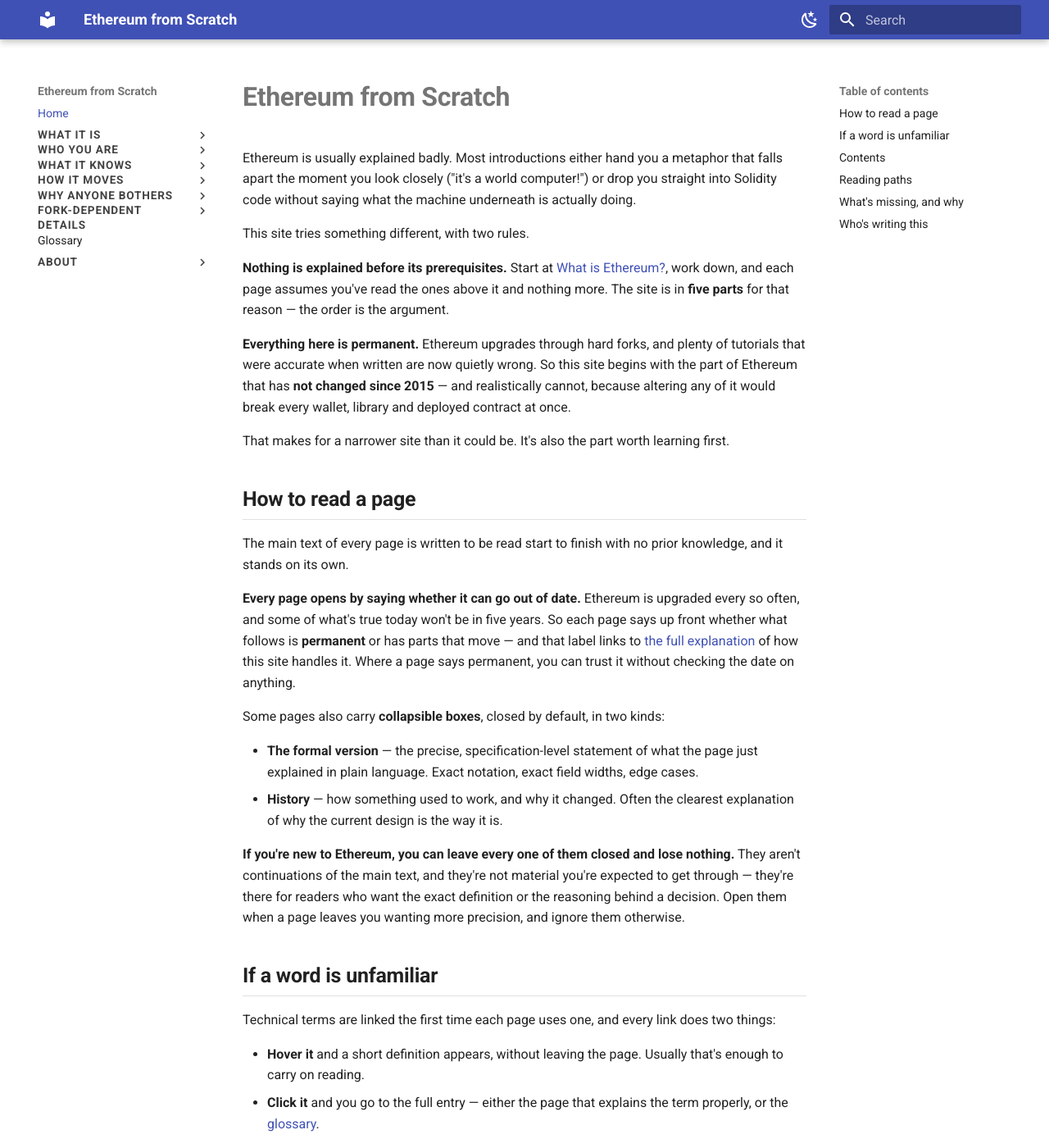
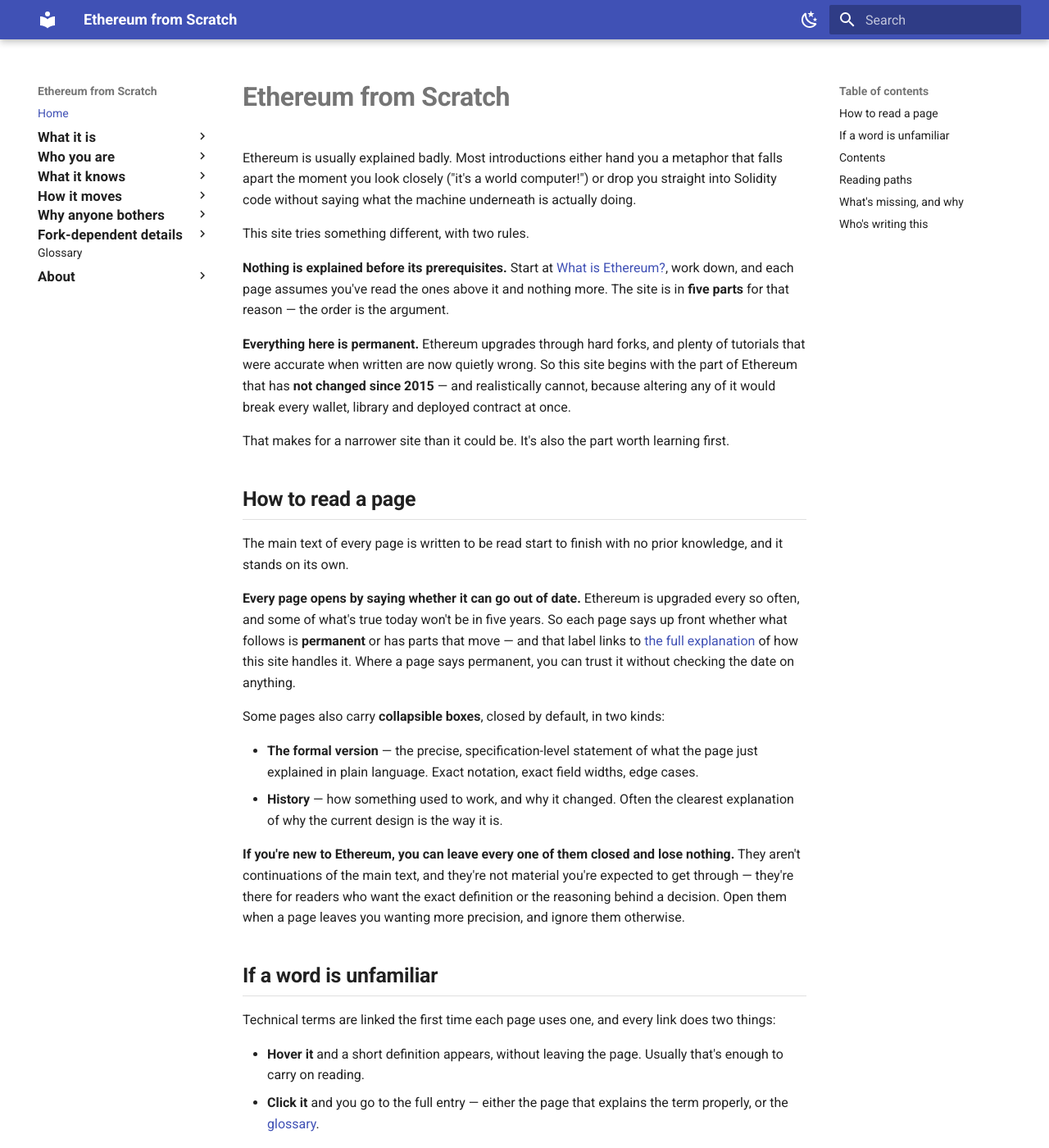
Before and after one commit to davide-stocco/ethereum-from-scratch, an MkDocs documentation site: the page built from docs/index.md, in a window 1280 px wide and 1400 px high. Shown: the whole window at 82% size. Built offline with MkDocs 1.6.1 and Material for MkDocs 9.7.7, drawn with Linux system fonts in a browser that asks for light colours.

Commit message:
Size the part labels instead of capitalising them
Caps shout, and these five labels are read far more often than they are
clicked. The part is now 0.84rem bold with a little space above it, the
topic stays bold at body size, and the page stays plain - so the three
ranks are still separable by eye without the menu raising its voice.

Dropped the opacity reduction at the same time. It was there to stop the
caps dominating, and with the caps gone it only made the most important
label the faintest one.

```diff
--- a/docs/stylesheets/extra.css
+++ b/docs/stylesheets/extra.css
@@ -229,22 +229,22 @@
    Specificity matters here — the deeper selectors must come after, or the
    part rule wins everywhere and all three look the same. */
 
-/* Rank 1 — the part: "Who you are" */
+/* Rank 1 — the part: "Who you are". Size carries the rank, not capitals:
+   small caps shout, and these labels are read far more often than they are
+   clicked. A little breathing room above does the rest of the work. */
 .md-nav--primary > .md-nav__list > .md-nav__item--nested > .md-nav__link {
   font-weight: 700;
-  font-size: 0.68rem;
-  text-transform: uppercase;
-  letter-spacing: 0.06em;
-  opacity: 0.85;
+  font-size: 0.84rem;
+  letter-spacing: 0.005em;
+  margin-top: 0.5rem;
 }
 
 /* Rank 2 — the topic: "Cryptography" */
 .md-nav--primary .md-nav__item--nested .md-nav__item--nested > .md-nav__link {
   font-weight: 700;
   font-size: inherit;
-  text-transform: none;
   letter-spacing: 0.01em;
-  opacity: 1;
+  margin-top: 0;
 }
 
 /* Rank 3 — a page. Also covers pages sitting directly under a part, which is
@@ -252,9 +252,8 @@
 .md-nav--primary .md-nav__item--nested .md-nav__item:not(.md-nav__item--nested) > .md-nav__link {
   font-weight: 400;
   font-size: inherit;
-  text-transform: none;
   letter-spacing: normal;
-  opacity: 1;
+  margin-top: 0;
 }
 
 /* The expand/collapse chevron should turn rather than jump. */
```
Also changed, not shown: ROADMAP.md (+5 -2 lines).
